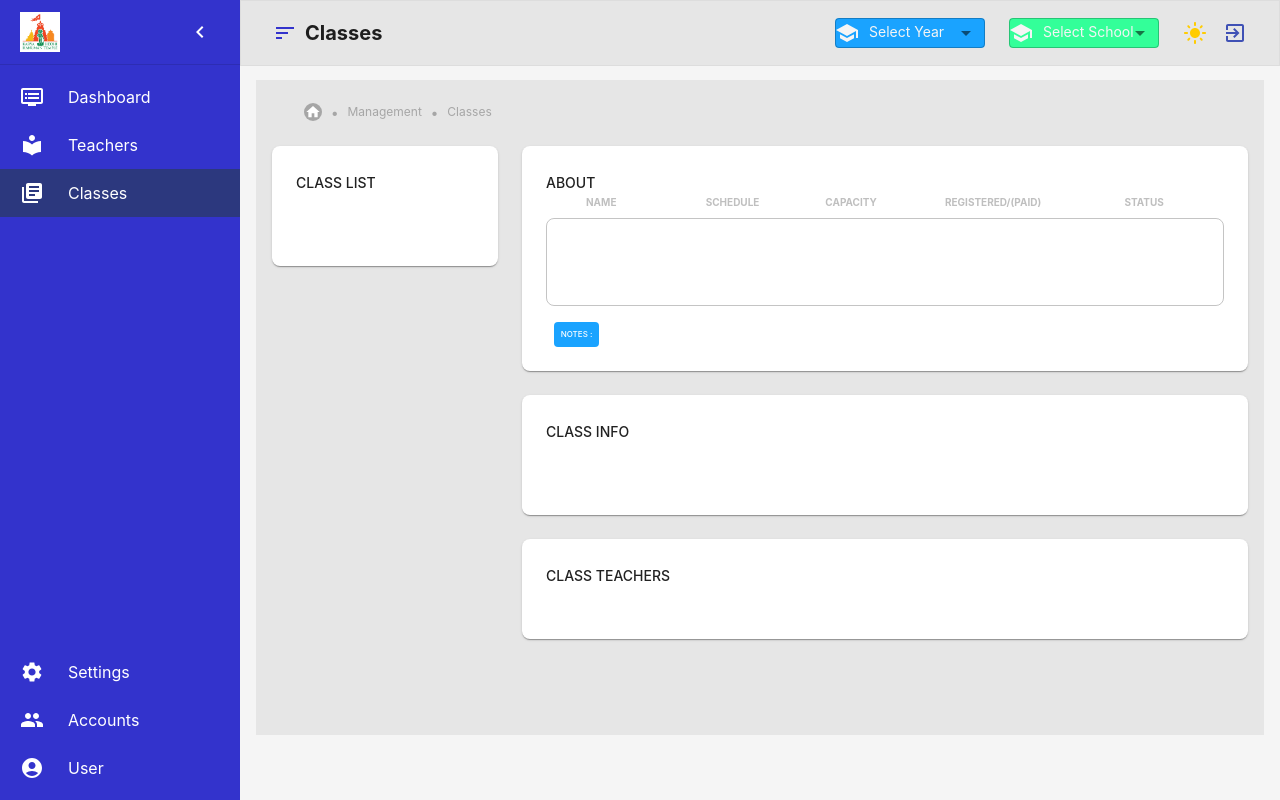
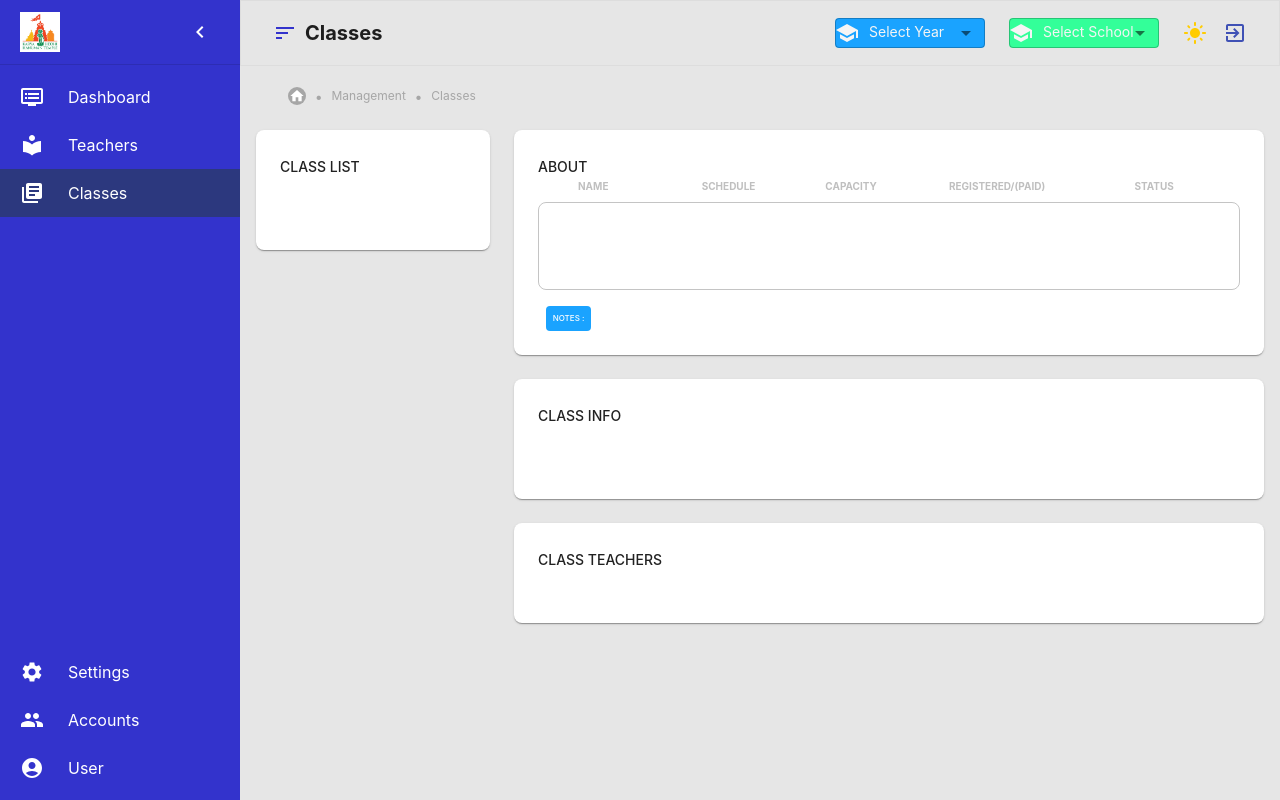
Before and after one commit to Pranavkotesh/Classes-Management-App, a React (Create React App) app in the folder web/classes-management/: page /classes in a window 1280 px wide. Built offline with nearby package versions, Linux system fonts and the light colour scheme.

Commit message:
-useStyles created

```diff
--- a/web/classes-management/src/features/classes/ClassMain.jsx
+++ b/web/classes-management/src/features/classes/ClassMain.jsx
@@ -24,14 +24,13 @@ const ClassMain = () => {
       onSchoolChange={(event) => setSelectedSchool(event.target.value)}
       onYearChange={(event) => setSelectedYear(event.target.value)}
     >
-      <main style={{ padding: 16, backgroundColor: "#e6e6e6" }}>
+      <main style={{  backgroundColor: "#e6e6e6" }}>
 
 <Grid
   container
   spacing={2}
   sx={{
-    backgroundColor: "#e6e6e6",
-    marginBottom: { xs: 0, sm: 0, md: "10vh", lg: "10vh", xl: "12%"},
+    backgroundColor: "#e6e6e6"
   }}
 >
   <Box
--- a/web/classes-management/src/shared/components/app-layout/AppLayout.jsx
+++ b/web/classes-management/src/shared/components/app-layout/AppLayout.jsx
@@ -1,7 +1,13 @@
 import React from "react";
 import PropTypes from "prop-types";
 import AppMainBar from "../app-main-bar/AppMainBar";
+import { makeStyles } from "@mui/styles";
 
+
+const useStyles= makeStyles(({
+  section:{padding: 16, width: "100%",minHeight: "calc(100vh - 64px)",
+  overflow: "auto",background: "#e6e6e6"}
+}))
 const AppLayout = ({
   title,
   selectedSchool,
@@ -10,6 +16,7 @@ const AppLayout = ({
   onSchoolChange,
   children,
 }) => {
+  const editing=useStyles();
   return (
     <div style={{ display: "flex" }}>
       <AppMainBar
@@ -19,7 +26,7 @@ const AppLayout = ({
         selectedSchool={selectedSchool}
         selectedYear={selectedYear}
       />
-      <section style={{ padding: 16, width: "100%" }}>{children}</section>
+      <section className={editing.section}>{children}</section>
     </div>
   );
 };
--- a/web/classes-management/src/shared/components/app-main-bar/AppMainBar.jsx
+++ b/web/classes-management/src/shared/components/app-main-bar/AppMainBar.jsx
@@ -6,7 +6,7 @@ import IconButton from "@mui/material/IconButton";
 import Toolbar from "@mui/material/Toolbar";
 import Typography from "@mui/material/Typography";
 import SortIcon from "@mui/icons-material/Sort";
-import { Drawer, Grid, useMediaQuery } from "@mui/material";
+import { Drawer, useMediaQuery } from "@mui/material";
 import LightModeIcon from "@mui/icons-material/LightMode";
 import BasicSelect from "../app-select-box/AppSelectInput";
 import ExitToAppOutlinedIcon from "@mui/icons-material/ExitToAppOutlined";
```
